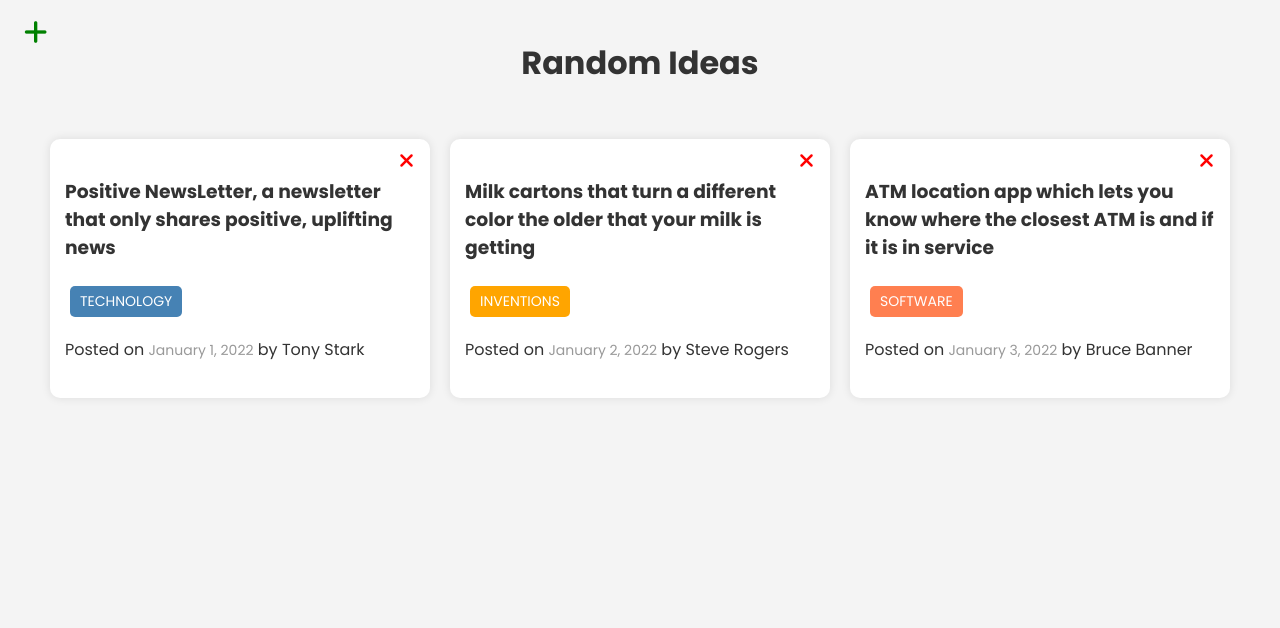
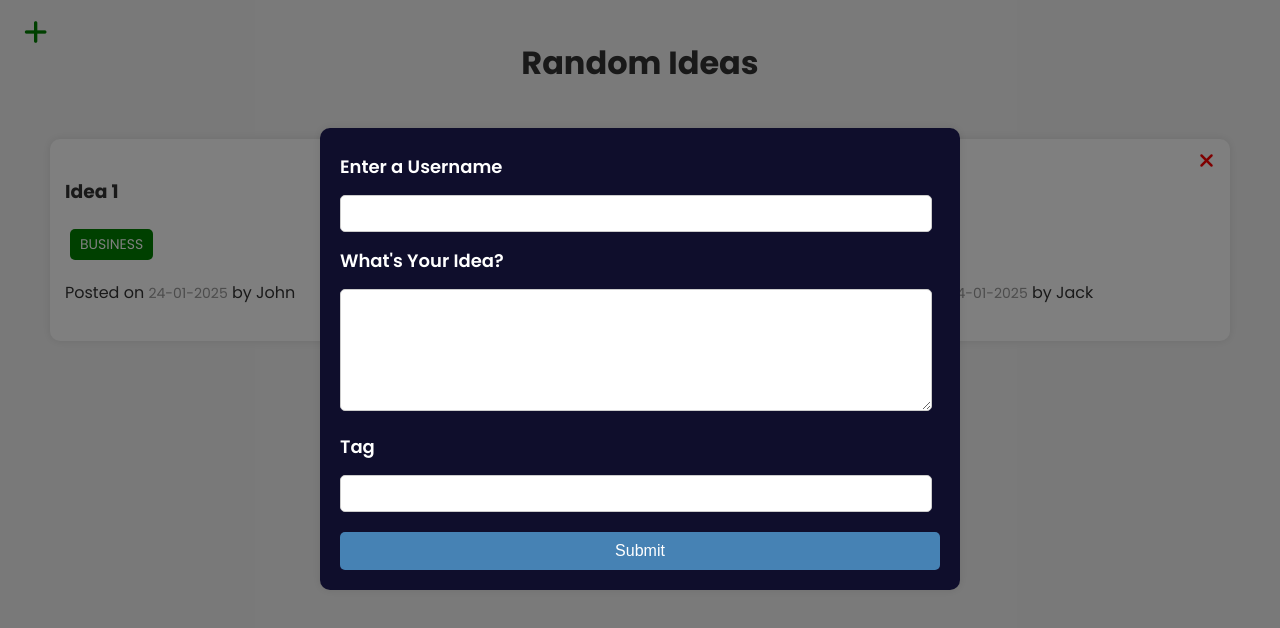
Before and after one commit to theotheodoridis98/random-ideas-full-stack-app, a website built with webpack: page client/src/index.html in a window 1280 px wide. Both pictures are taken after a click on the button 35 px from the left and 32 px from the top of the page. Built offline with nearby package versions, Linux system fonts and the light colour scheme.

Commit message:
IdeaForm and IdeaList

```diff
--- /dev/null
+++ b/client/src/components/IdeaForm.js
@@ -0,0 +1,50 @@
+class IdeaForm {
+  constructor() {
+    this.formModal = document.querySelector('#form-modal');
+  }
+
+  addEventListeners() {
+    this.form.addEventListener('submit', this.handleSubmit.bind(this));
+  }
+
+  handleSubmit(e) {
+    e.preventDefault();
+
+    const idea = {
+      text: this.form.elements.text.value,
+      tag: this.form.elements.tag.value,
+      username: this.form.elements.username.value,
+    };
+
+    console.log(idea);
+
+    //Clear fields
+    this.form.elements.text.value = '';
+    this.form.elements.tag.value = '';
+    this.form.elements.username.value = '';
+
+    document.dispatchEvent(new Event('closemodal'));
+  }
+
+  render() {
+    this.formModal.innerHTML = `
+    <form id="idea-form">
+          <div class="form-control">
+            <label for="idea-text">Enter a Username</label>
+            <input type="text" name="username" id="username" />
+          </div>
+          <div class="form-control">
+            <label for="idea-text">What's Your Idea?</label>
+            <textarea name="text" id="idea-text"></textarea>
+          </div>
+          <div class="form-control">
+            <label for="tag">Tag</label>
+            <input type="text" name="tag" id="tag" />
+          </div>
+          <button class="btn" type="submit" id="submit">Submit</button>
+        </form>`;
+    this.form = document.querySelector('#idea-form');
+    this.addEventListeners();
+  }
+}
+export default IdeaForm;
--- /dev/null
+++ b/client/src/components/IdeaList.js
@@ -0,0 +1,68 @@
+class IdeaList {
+  constructor() {
+    this.ideaListEl = document.querySelector('#idea-list');
+    this.ideas = [
+      {
+        id: 1,
+        text: 'Idea 1',
+        tag: 'Business',
+        username: 'John',
+        date: '24-01-2025',
+      },
+      {
+        id: 2,
+        text: 'Idea 2',
+        tag: 'Technology',
+        username: 'Jill',
+        date: '24-01-2025',
+      },
+      {
+        id: 3,
+        text: 'Idea 3',
+        tag: 'Business',
+        username: 'Jack',
+        date: '24-01-2025',
+      },
+    ];
+
+    this.validTags = new Set();
+    this.validTags.add('business');
+    this.validTags.add('software');
+    this.validTags.add('technology');
+    this.validTags.add('education');
+    this.validTags.add('health');
+    this.validTags.add('inventions');
+  }
+
+  getTagClass(tag) {
+    tag = tag.toLowerCase(); // Assign the lowercased value
+    let tagClass = '';
+    if (this.validTags.has(tag)) {
+      tagClass = `tag-${tag}`;
+    }
+    return tagClass;
+  }
+
+  render() {
+    this.ideaListEl.innerHTML = this.ideas
+      .map((idea) => {
+        const tagClass = this.getTagClass(idea.tag);
+        return `
+        <div class="card">
+          <button class="delete"><i class="fas fa-times"></i></button>
+          <h3>
+            ${idea.text}
+          </h3>
+          <p class="tag ${tagClass}">${idea.tag.toUpperCase()}</p>
+          <p>
+            Posted on <span class="date">${idea.date}</span> by
+            <span class="author">${idea.username}</span>
+          </p>
+        </div>
+        `;
+      })
+      .join('');
+  }
+}
+
+export default IdeaList;
--- /dev/null
+++ b/client/src/components/Modal.js
@@ -0,0 +1,29 @@
+class Modal {
+  constructor() {
+    this.modal = document.querySelector('#modal');
+    this.modalBtn = document.querySelector('#modal-btn');
+    this.addEventListeners();
+  }
+
+  addEventListeners() {
+    this.modalBtn.addEventListener('click', this.open.bind(this));
+    window.addEventListener('click', this.outsideClick.bind(this));
+    document.addEventListener('closemodal', () => this.close());
+  }
+
+  open() {
+    this.modal.style.display = 'block';
+  }
+
+  close(e) {
+    this.modal.style.display = 'none';
+  }
+
+  outsideClick(e) {
+    if (e.target === this.modal) {
+      this.close();
+    }
+  }
+}
+
+export default Modal;
--- a/client/src/css/style.css
+++ b/client/src/css/style.css
@@ -43,7 +43,7 @@ header {
   margin: 10% auto;
   width: 600px;
 
-  background-color: steelblue;
+  background-color: rgb(15, 14, 44);
   color: #fff;
   padding: 20px;
   border-radius: 10px;
@@ -82,7 +82,7 @@ form label {
 }
 
 .btn {
-  background-color: #333;
+  background-color: steelblue;
   color: #fff;
   border: none;
   padding: 10px;
--- a/client/src/index.html
+++ b/client/src/index.html
@@ -15,62 +15,13 @@
     </header>
     <div class="container">
       <div id="idea-list" class="ideas">
-        <div class="card">
-          <button class="delete"><i class="fas fa-times"></i></button>
-          <h3>
-            Positive NewsLetter, a newsletter that only shares positive,
-            uplifting news
-          </h3>
-          <p class="tag tag-technology">TECHNOLOGY</p>
-          <p>
-            Posted on <span class="date">January 1, 2022</span> by
-            <span class="author">Tony Stark</span>
-          </p>
-        </div>
-        <div class="card">
-          <button class="delete"><i class="fas fa-times"></i></button>
-          <h3>
-            Milk cartons that turn a different color the older that your milk is
-            getting
-          </h3>
-          <p class="tag tag-inventions">INVENTIONS</p>
-          <p>
-            Posted on <span class="date">January 2, 2022</span> by
-            <span class="author">Steve Rogers</span>
-          </p>
-        </div>
-        <div class="card">
-          <button class="delete"><i class="fas fa-times"></i></button>
-          <h3>
-            ATM location app which lets you know where the closest ATM is and if
-            it is in service
-          </h3>
-          <p class="tag tag-software">SOFTWARE</p>
-          <p>
-            Posted on <span class="date">January 3, 2022</span> by
-            <span class="author">Bruce Banner</span>
-          </p>
-        </div>
+
       </div>
     </div>
 
     <div id="modal" class="modal">
       <div id="form-modal" class="modal-box">
-        <form id="idea-form">
-          <div class="form-control">
-            <label for="idea-text">Enter a Username</label>
-            <input type="text" name="username" id="username" />
-          </div>
-          <div class="form-control">
-            <label for="idea-text">What's Your Idea?</label>
-            <textarea name="text" id="idea-text"></textarea>
-          </div>
-          <div class="form-control">
-            <label for="tag">Tag</label>
-            <input type="text" name="tag" id="tag" />
-          </div>
-          <button class="btn" type="submit" id="submit">Submit</button>
-        </form>
+
       </div>
     </div>
   </body>
--- a/client/src/index.js
+++ b/client/src/index.js
@@ -1,2 +1,11 @@
 import './css/style.css';
 import '@fortawesome/fontawesome-free/css/all.css';
+import Modal from './components/Modal';
+import IdeaForm from './components/IdeaForm';
+import IdeaList from './components/IdeaList';
+
+const modal = new Modal();
+const ideaForm = new IdeaForm();
+ideaForm.render();
+const ideaList = new IdeaList();
+ideaList.render();
```
